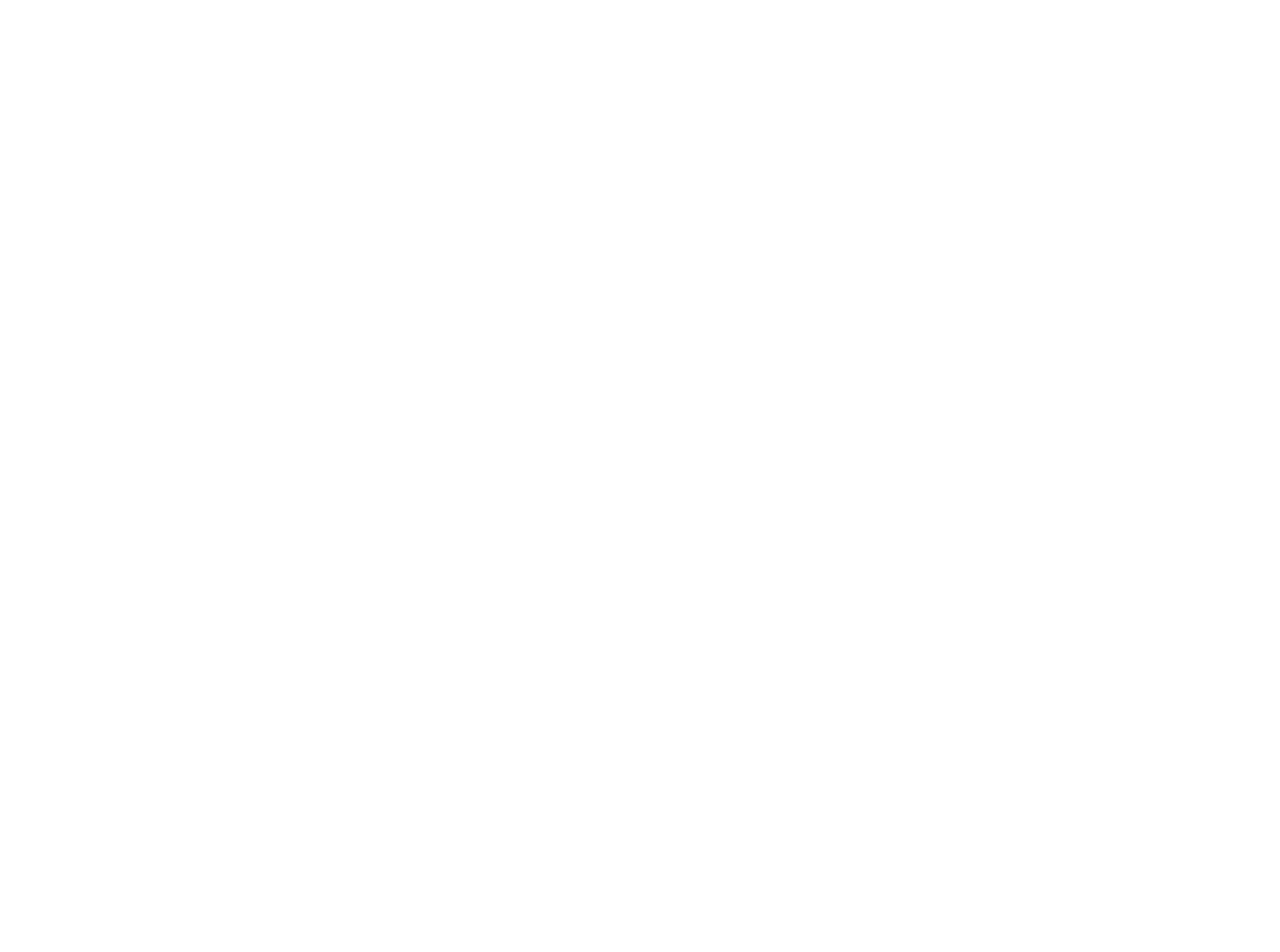
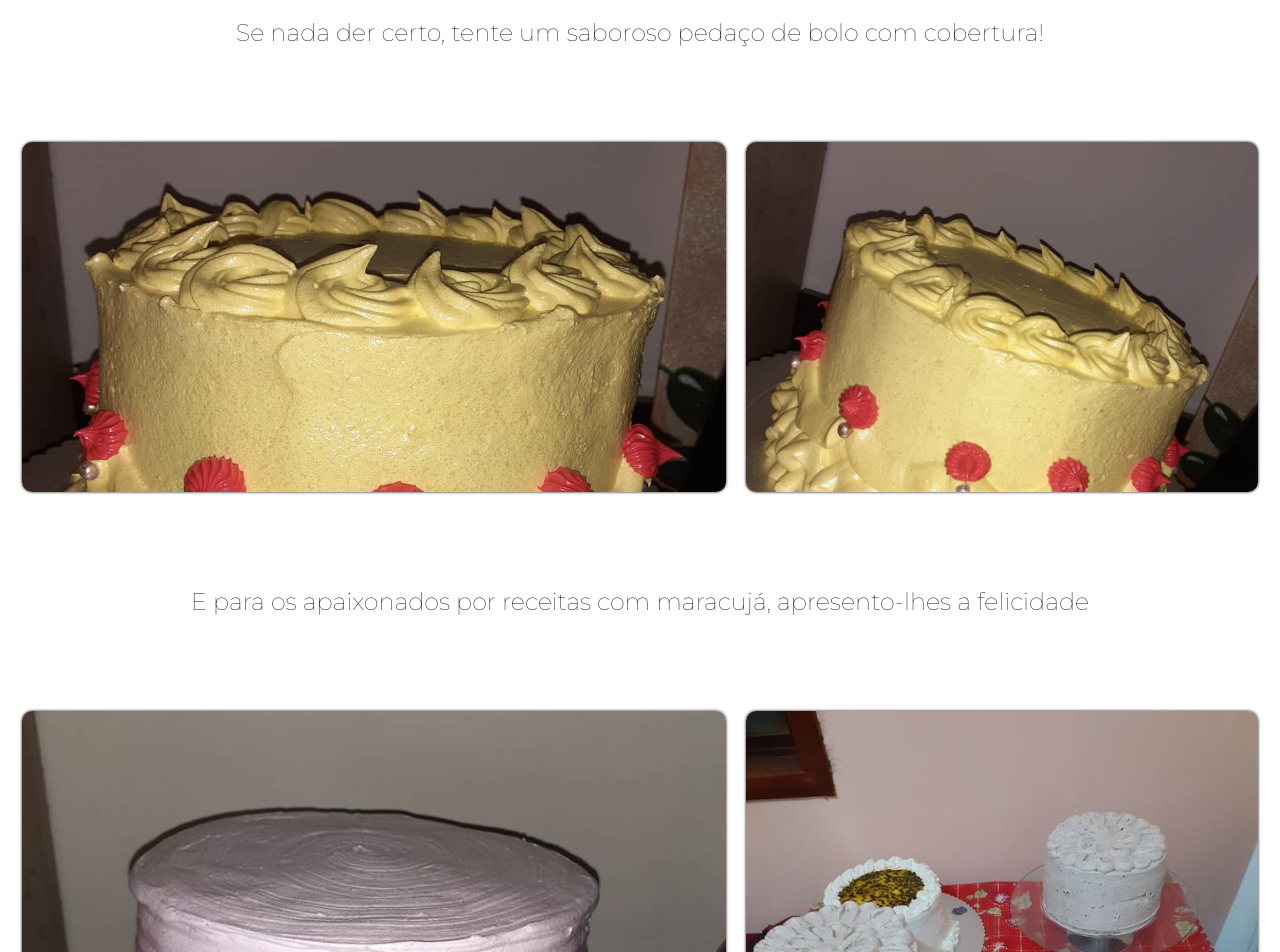
Before and after one commit to paulocost4/dincyscake, a React (Create React App) app: page / in a window 1280 px wide. Shown: the part 1120-2072 px from the top of the page. Before the commit the page ends 1057 px from the top, so only its background shows below. Built offline with nearby package versions, Linux system fonts and the light colour scheme; a web font is replaced by a local one.

Commit message:
Conbinando texto e imagens ao longo da pagina

```diff
--- a/src/App.css
+++ b/src/App.css
@@ -154,3 +154,7 @@
   font-family: Montserrat;
   font-size: x-large;
 }
+.textoSeçao{
+  margin-top: 45px;
+  margin-bottom: 45px;
+}
--- a/src/App.js
+++ b/src/App.js
@@ -19,7 +19,7 @@
   )
 }
 
-//  <Imagens src={[cake1, cake2]} tipo={['small', 'medium']} />
+//  ex: <Imagens src={[cake1, cake2]} tipo={['small', 'medium']} />
 function Imagens(props){
   console.log(props)
   return(
@@ -29,13 +29,6 @@
           <li className={props.tipo[key]} style={{backgroundImage: `url(${value})`}}  ></li>
         )
       })}
-{/*
-      <li className='medium' style={{backgroundImage: `url(${cake2})`}}  ></li>
-      <li className='medium' style={{backgroundImage: `url(${cake3})`}}  ></li>
-      <li className='small' style={{backgroundImage: `url(${cake4})`}} ></li>
-      <li className='small' style={{backgroundImage: `url(${cake5})`}} ></li>
-      <li className='medium' style={{backgroundImage: `url(${cake6})`}}  ></li>
-      <li className='large' style={{backgroundImage: `url(${cake7})`}} alt='Cake' ></li>  */}
     </ul>
   )
 }
@@ -44,14 +37,6 @@
   return (
 
     <div className="App">
-        {/*
-
-          To do list
-          []  Ajustar a navBar para não ficar enstranho quando passar o mouse sobre o navItem
-          []  Prencher o contant com imagens e algumas informações sobre o site (basicamente uma propaganda do proprios site)
-          []  Ver o porquê de as imagens estarem sobrepondo os outros elementos
-
-        */}
         <div className='areaNavBar'>
           <div className='areaLogo'>
             <a href='#home' style={{textDecoration: 'none', flexDirection: 'row', display: 'flex'}}>
@@ -79,11 +64,14 @@
 
 
 
-              <TextoDaSeçao titulo='Os nossos bolos' texto='Bolos e cupkakes que agradam ao seu paladar, simplesmente uma explosão de cores e sabor. Além do mais, não tem mal nenhum que um bolo quentinho não ajude a curar.' />
+          <TextoDaSeçao titulo='Os nossos bolos' texto='Bolos e cupkakes que agradam ao seu paladar, simplesmente uma explosão de cores e sabor. Além do mais, não tem mal nenhum que um bolo quentinho não ajude a curar.' />
+          <Imagens src={[cake1, cake2]} tipo={['small', 'medium']} />
 
+          <TextoDaSeçao  texto='Se nada der certo, tente um saboroso pedaço de bolo com cobertura!' />
+          <Imagens src={[cake3, cake4]} tipo={['medium', 'small']} />
 
-
-              <Imagens src={[cake1, cake2]} tipo={['small', 'medium']} />
+          <TextoDaSeçao  texto='E para os apaixonados por receitas com maracujá, apresento-lhes a felicidade' />
+          <Imagens src={[cake5, cake6]} tipo={['medium', 'small']} />
 
 
 
```
